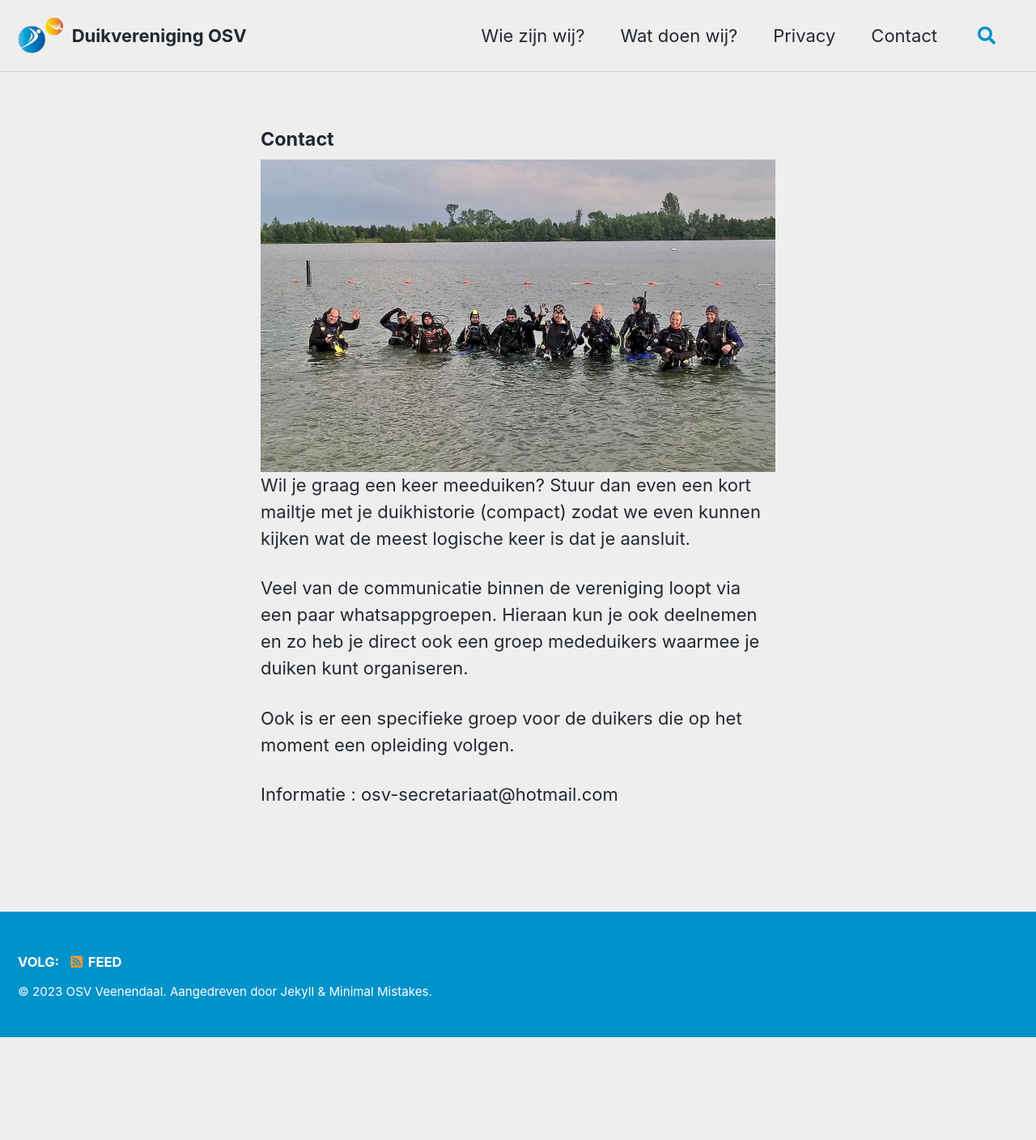
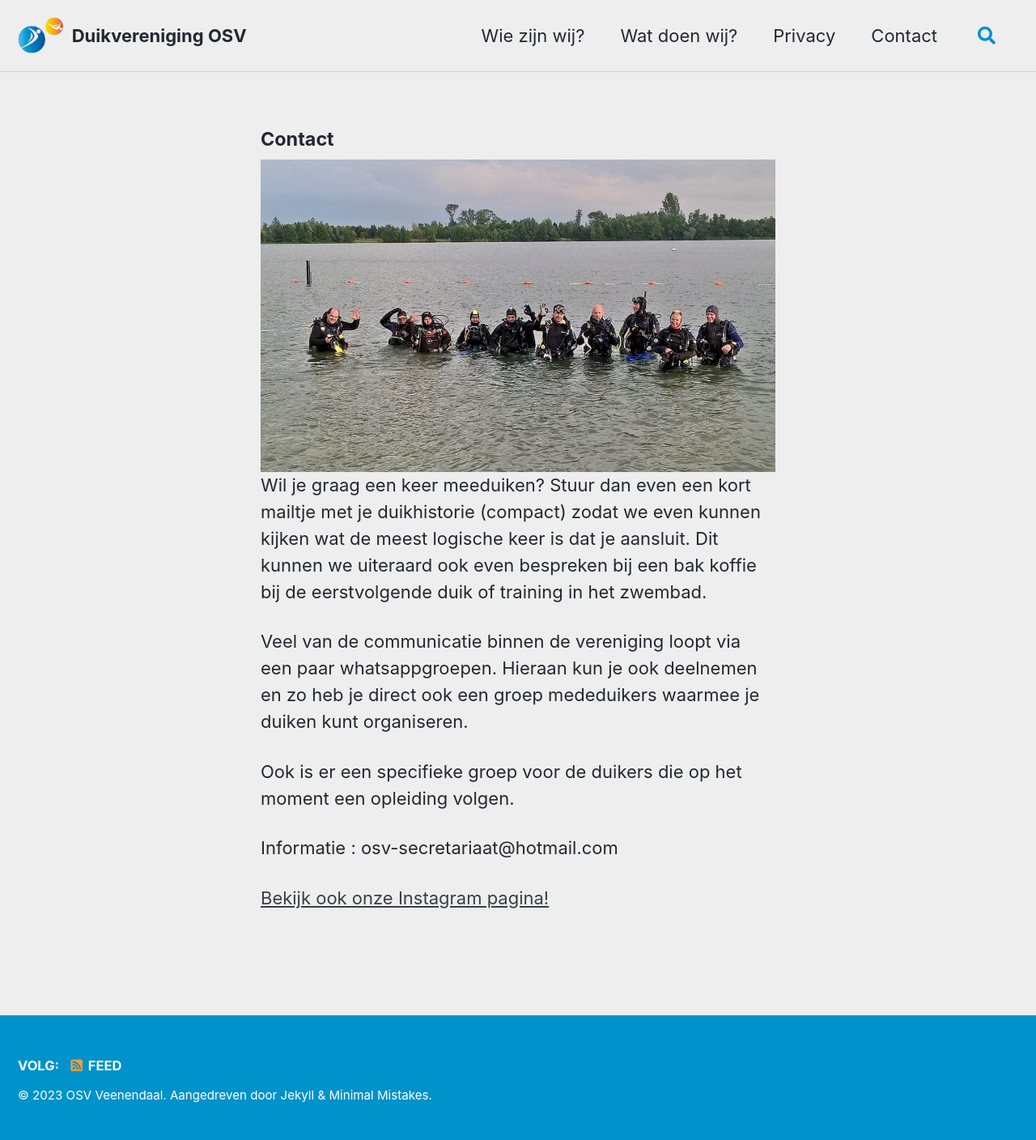
Before and after one commit to walthertimmer/osvveenendaal.nl, a Jekyll site: the page built from _pages/contact.md, in a window 1280 px wide. Shown: the whole page at 81% size. Built offline with Jekyll 4.4.1, drawn with Linux system fonts in a browser that asks for light colours; cached includes are drawn as plain includes; before the commit the page ends 1281 px from its top, so only the background shows below that.

Commit message:
kleine taal changes

```diff
--- a/_pages/contact.md
+++ b/_pages/contact.md
@@ -6,10 +6,12 @@ permalink: /contact/
 
 #### Contact
 ![OSV Veenendaal](/assets/images/groetjes-osv.jpg)
-Wil je graag een keer meeduiken? Stuur dan even een kort mailtje met je duikhistorie (compact) zodat we even kunnen kijken wat de meest logische keer is dat je aansluit.
+Wil je graag een keer meeduiken? Stuur dan even een kort mailtje met je duikhistorie (compact) zodat we even kunnen kijken wat de meest logische keer is dat je aansluit. Dit kunnen we uiteraard ook even bespreken bij een bak koffie bij de eerstvolgende duik of training in het zwembad.
 
 Veel van de communicatie binnen de vereniging loopt via een paar whatsappgroepen. Hieraan kun je ook deelnemen en zo heb je direct ook een groep mededuikers waarmee je duiken kunt organiseren.
 
 Ook is er een specifieke groep voor de duikers die op het moment een opleiding volgen.
 
 Informatie : osv-secretariaat@hotmail.com
+
+[Bekijk ook onze Instagram pagina!](https://www.instagram.com/osvveenendaal/)
```
Also changed, not shown: _pages/wat-doen-wij.md (+1 -1 lines).
